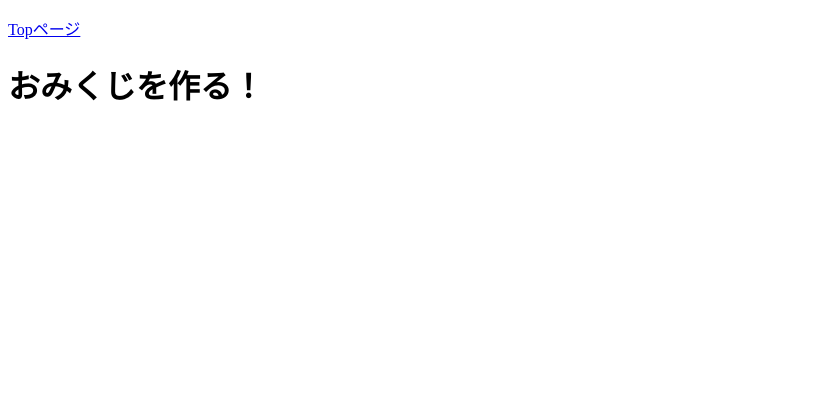
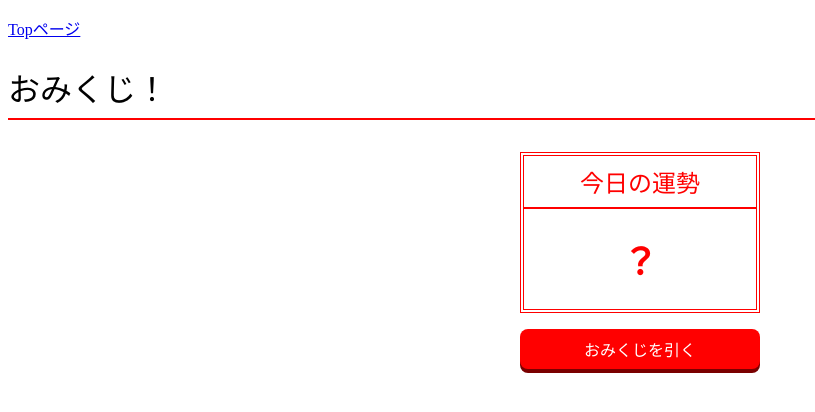
Before and after one commit to tofu6406/hp, a plain HTML site: page omikuji/index.html in a window 1280 px wide. Shown: the whole page, without its empty margins (0-815 px from the left). Drawn offline with Linux system fonts and the light colour scheme.

Commit message:
Add files via upload

```diff
--- a/omikuji/index.html
+++ b/omikuji/index.html
@@ -1,10 +1,22 @@
 <!DOCTYPE html>
 <html>
     <head>
-        <title>おみくじ</title>
+        <meta charset="UTF-8">
+        <meta http-equiv="X-UA-Compatible" content="IE=edge">
+        <meta name="viewport" content="width=device-width, initial-scale=1.0">
+        <title>おみくじアプリ</title>
+        <link rel="stylesheet" href="style.css">
     </head>
     <body>
         <p><a href="../index.html">Topページ</a></p>
-        <h1>おみくじを作る！</h1>
+        <h1>おみくじ！</h1>
+        <main>
+            <section>
+                <h1>今日の運勢</h1>
+                <p id="result">？</p>
+            </section>
+            <button id="btn">おみくじを引く</button>
+        </main>
+        <script src="main.js"></script>
     </body>
 </html>
--- /dev/null
+++ b/omikuji/main.js
@@ -0,0 +1,12 @@
+'use strict';
+{
+    const  btn = document.getElementById('btn');
+    const result = document.getElementById('result');
+
+    btn.addEventListener('click', () => {
+        const results = ['大吉', '中吉', '凶', '小吉'];
+        const n = Math.floor(Math.random() * results.length);
+
+        result.textContent = results[n];
+    })
+}
--- /dev/null
+++ b/omikuji/style.css
@@ -0,0 +1,43 @@
+@charset "utf-8";
+
+main {
+    width: 240px;
+    margin: 32px auto;
+}
+section {
+    border: 4px double red;
+    text-align: center;
+    color: red;
+}
+h1 {
+    margin: 0;
+    border-bottom: 2px solid red;
+    font-weight: normal;
+    padding: 8px 0;
+}
+main p {
+    margin: 0;
+    font-weight: bold;
+    font-size: 36px;
+    padding: 24px 0;
+}
+button {
+    all: unset;
+    width: 100%;
+    background-color: red;
+    border-radius: 8px;
+    color: white;
+    text-align: center;
+    padding: 8px 0;
+    margin-top: 16px;
+    cursor: pointer;
+    box-shadow: 0 4px #7a0000;
+}
+button:hover {
+    opacity: .8;
+}
+button:active {
+    box-shadow: 0 1px #7a0000;
+    transform: translateY(3px
+    );
+}
```
